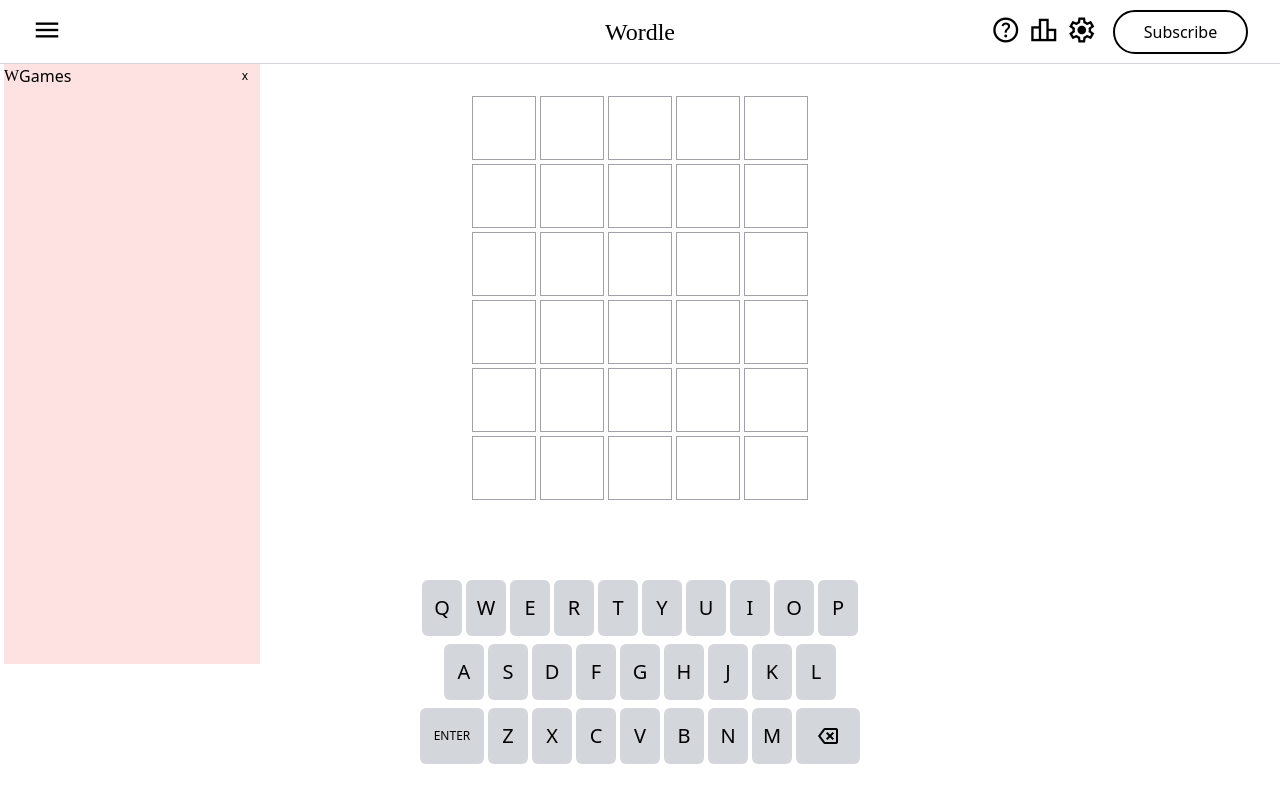
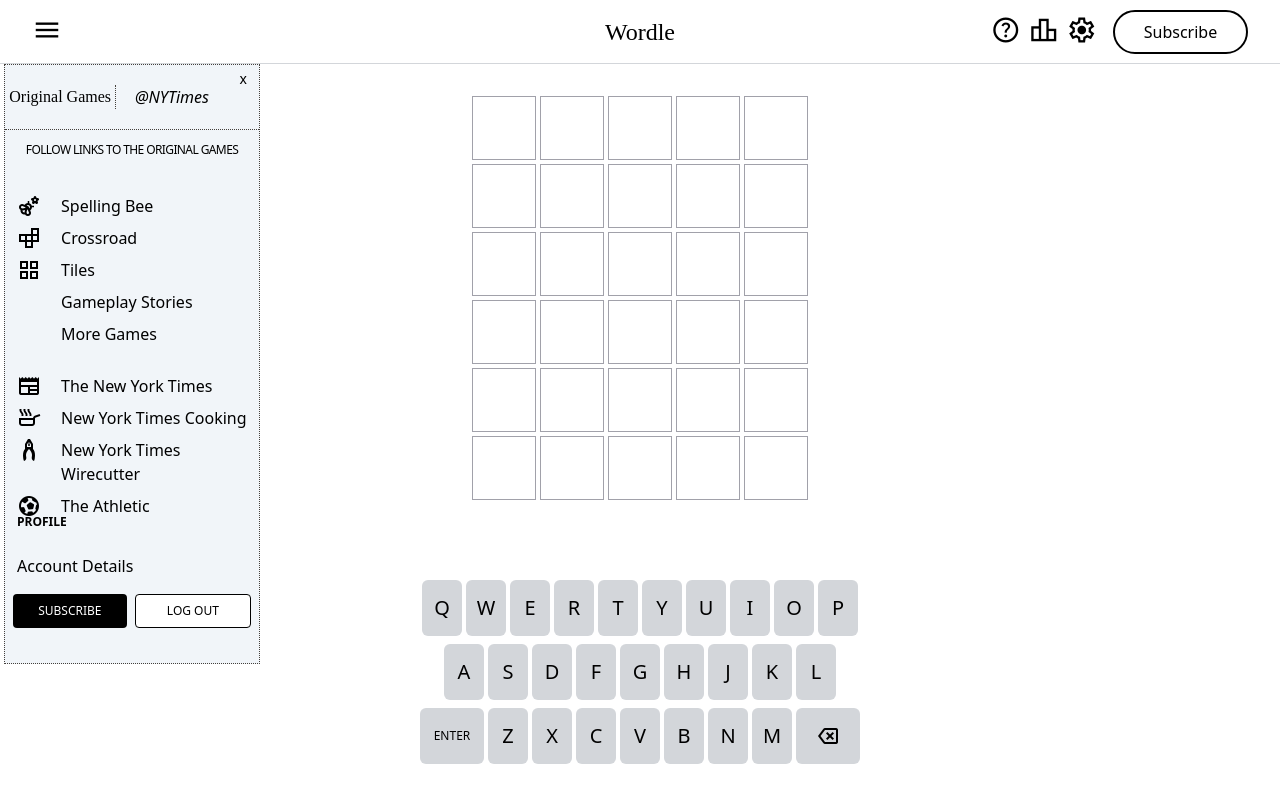
Before and after one commit to ivan40kalpazan40/WORD-GAME, a React (Create React App) app: page / in a window 1280 px wide. Both pictures are taken after a click on the element "menu". Built offline with nearby package versions, Linux system fonts and the light colour scheme; no server answers.

Commit message:
auth modal design

```diff
--- a/src/components/modals/AuthModal.jsx
+++ b/src/components/modals/AuthModal.jsx
@@ -1,14 +1,16 @@
 const AuthModal = ({ open, setOpenModal }) => {
   if (!open) return null;
   return (
-    <div className='absolute top-16 left-1 w-1/5 h-3/4  bg-red-100'>
-      <div className='head flex justify-between'>
-        <div className='title flex'>
-          <div className='logo'>W</div>
-          <div>Games</div>
+    <div className='absolute top-16 left-1 w-1/5 h-3/4 bg-slate-100 border border-dotted border-stone-700'>
+      <div className='head flex justify-between border-stone-700 border-b border-dotted'>
+        <div className='title flex content-between place-items-center w-full py-5'>
+          <div className='logo text-normal w-1/2 border-r border-dotted border-stone-700 text-center'>
+            Original Games
+          </div>
+          <div className='italic w-1/2 text-center'>@NYTimes</div>
         </div>
         <div
-          className='closeBtn mx-2 p-1 text-xs cursor-pointer'
+          className='closeBtn mx-2 p-1 text-sm cursor-pointer'
           onClick={() =>
             setOpenModal((state) => ({ ...state, authModal: false }))
           }
@@ -16,6 +18,67 @@
           x
         </div>
       </div>
+      <div className='subhead uppercase text-xs font-medium flex place-content-center w-full py-3 tracking-tighter'>
+        follow links to the original games
+      </div>
+      <ul className='flex-col my-5'>
+        <li className='px-3 py-1 hover:bg-slate-200 flex gap-5 cursor-pointer'>
+          <span className='material-symbols-outlined'>emoji_nature</span>
+          Spelling Bee
+        </li>
+        <li className='px-3 py-1 hover:bg-slate-200 flex gap-5 cursor-pointer'>
+          <span className='material-symbols-outlined'>crossword</span>Crossroad
+        </li>
+
+        <li className='px-3 py-1 hover:bg-slate-200 flex gap-5 cursor-pointer'>
+          <span className='material-symbols-outlined'>grid_view</span>Tiles
+        </li>
+        <li className='px-3 py-1 hover:bg-slate-200 cursor-pointer flex gap-5'>
+          <span className='material-symbols-outlined invisible'>grid_view</span>
+          Gameplay Stories
+        </li>
+        <li className='px-3 py-1 hover:bg-slate-200 cursor-pointer flex gap-5'>
+          {' '}
+          <span className='material-symbols-outlined invisible'>grid_view</span>
+          More Games
+        </li>
+      </ul>
+      <ul className='flex-col my-5'>
+        <li className='px-3 py-1 hover:bg-slate-200 cursor-pointer flex gap-5'>
+          <span className='material-symbols-outlined'>newspaper</span>The New
+          York Times
+        </li>
+        <li className='px-3 py-1 hover:bg-slate-200 cursor-pointer flex gap-5'>
+          <span class='material-symbols-outlined'>skillet</span>New York Times
+          Cooking
+        </li>
+        <li className='px-3 py-1 hover:bg-slate-200 cursor-pointer flex gap-5'>
+          <span class='material-symbols-outlined'>
+            tools_pliers_wire_stripper
+          </span>
+          New York Times Wirecutter
+        </li>
+        <li className='px-3 py-1 hover:bg-slate-200 cursor-pointer flex gap-5'>
+          <span class='material-symbols-outlined'>sports_and_outdoors</span>The
+          Athletic
+        </li>
+      </ul>
+      <div className='absolute top-3/4 left-0 w-full h-1/4'>
+        <h3 className='uppercase text-xs font-bold px-3'>profile</h3>
+        <ul className='flex-col my-5'>
+          <li className='px-3 py-1 hover:bg-slate-200 cursor-pointer flex gap-5'>
+            Account Details
+          </li>
+          <li className='flex w-full justify-around py-3 gap-2'>
+            <button className='uppercase text-xs w-1/2 bg-black text-white ml-2 py-2 px-4 rounded hover:bg-white-30 hover:opacity-50'>
+              Subscribe
+            </button>
+            <button className='uppercase text-xs w-1/2 bg-white text-black mr-2 py-2 px-6 border border-black rounded hover:bg-stone-200'>
+              Log Out
+            </button>
+          </li>
+        </ul>
+      </div>
     </div>
   );
 };
```
